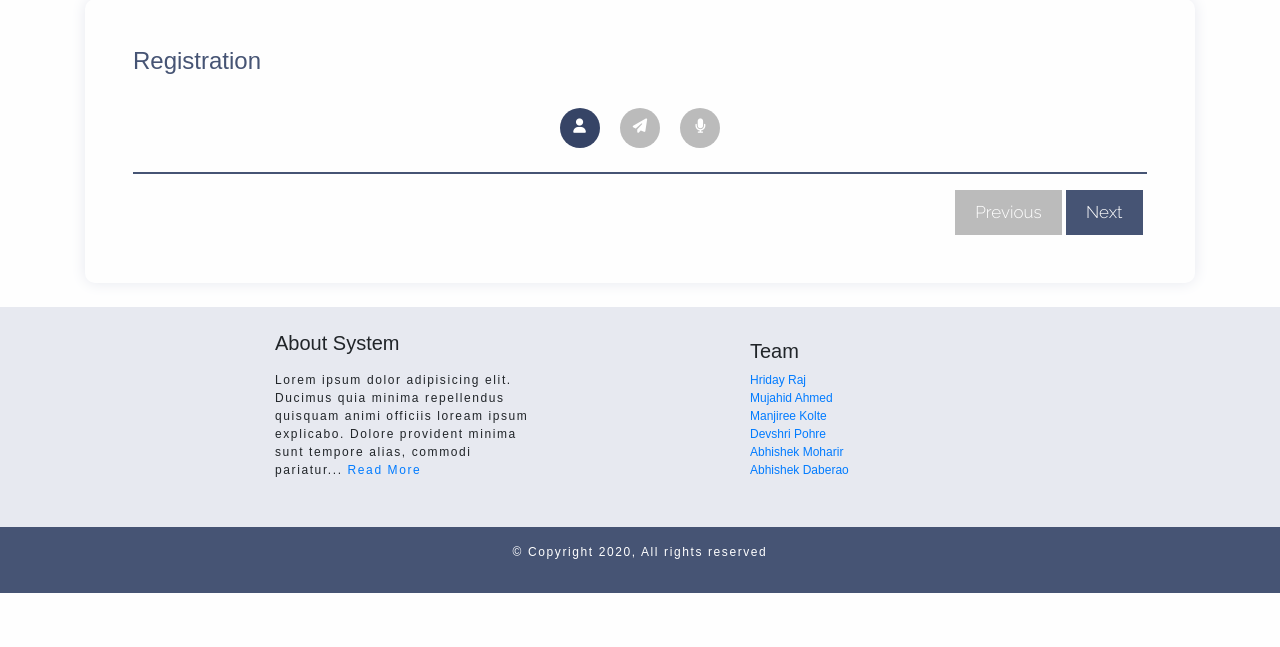
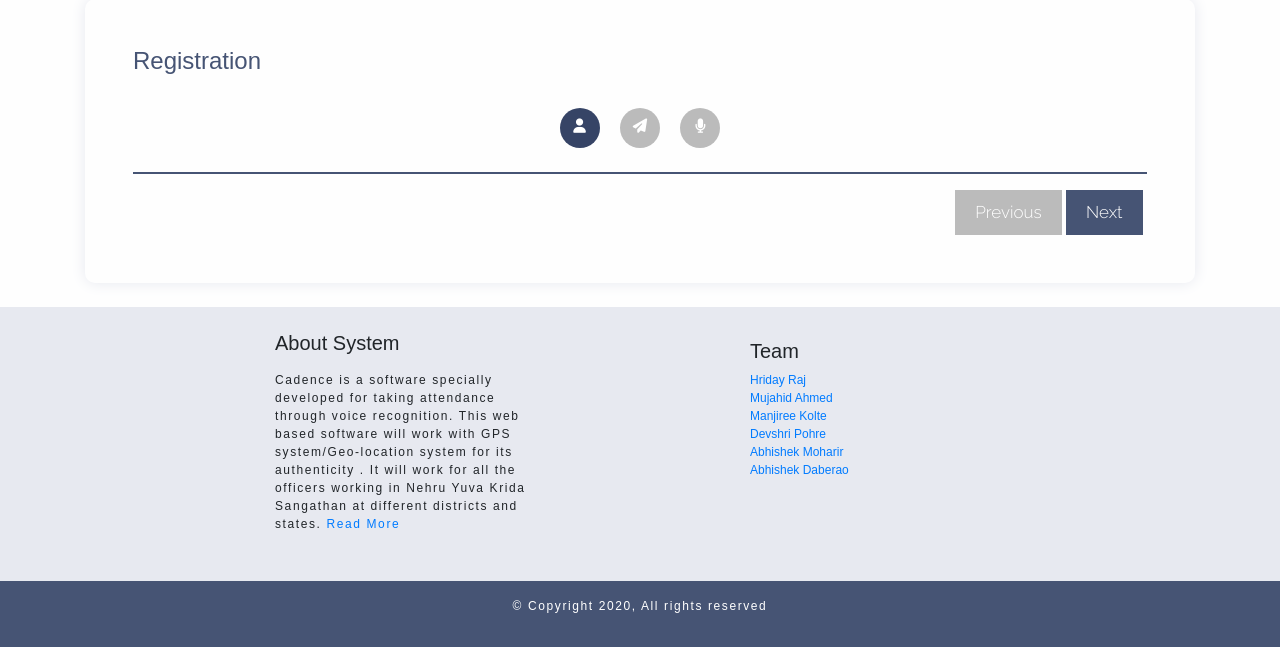
Before and after one commit to HridayRaj/DK1_stunners, a Flask app: page /register in a window 1280 px wide. Shown: the part 206-853 px from the top of the page. Before the commit the page ends 799 px from the top, so only its background shows below. Run offline with Flask 2, Linux system fonts and the light colour scheme; some libraries are stand-ins or nearby versions.

Commit message:
Update register.html
about system

```diff
--- a/templates/register.html
+++ b/templates/register.html
@@ -365,10 +365,9 @@
 
                     <div class="col-lg-3 col-12 offset-lg-2">
                         <h5>About System </h5>
-                        <p class="py-2">Lorem ipsum dolor adipisicing elit. Ducimus quia minima repellendus quisquam
-                            animi
-                            officiis loream ipsum explicabo. Dolore provident minima sunt tempore alias, commodi
-                            pariatur... <a href="/readme"> Read More</a> </p>
+                        <p class="py-2">Cadence is a software specially developed for taking attendance through voice recognition.
+              This web based software will work with GPS system/Geo-location system for its authenticity .
+              It will work for all the officers working in Nehru Yuva Krida Sangathan at different districts and states. <a href="/readme"> Read More</a> </p>
                     </div>
                     <div class="col-lg-2"></div>
                     <div class="col-lg-3 col-12 py-2">
```
